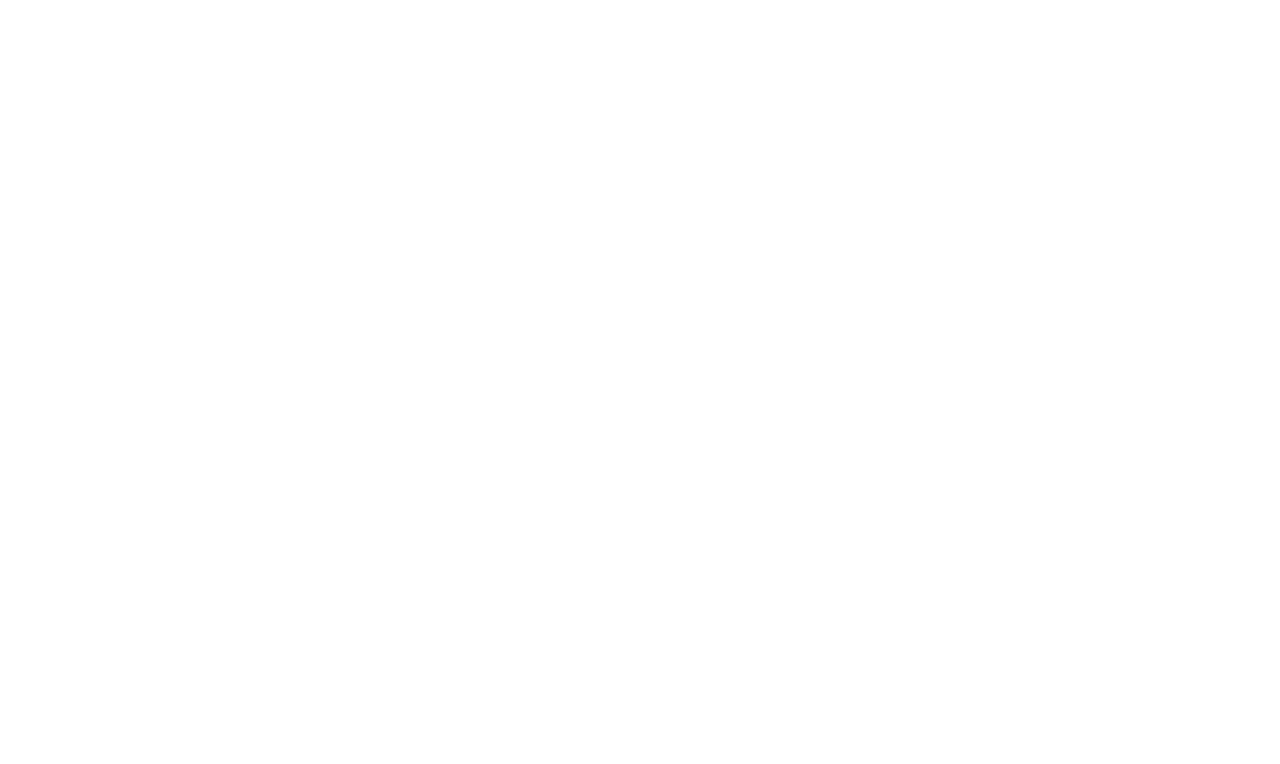
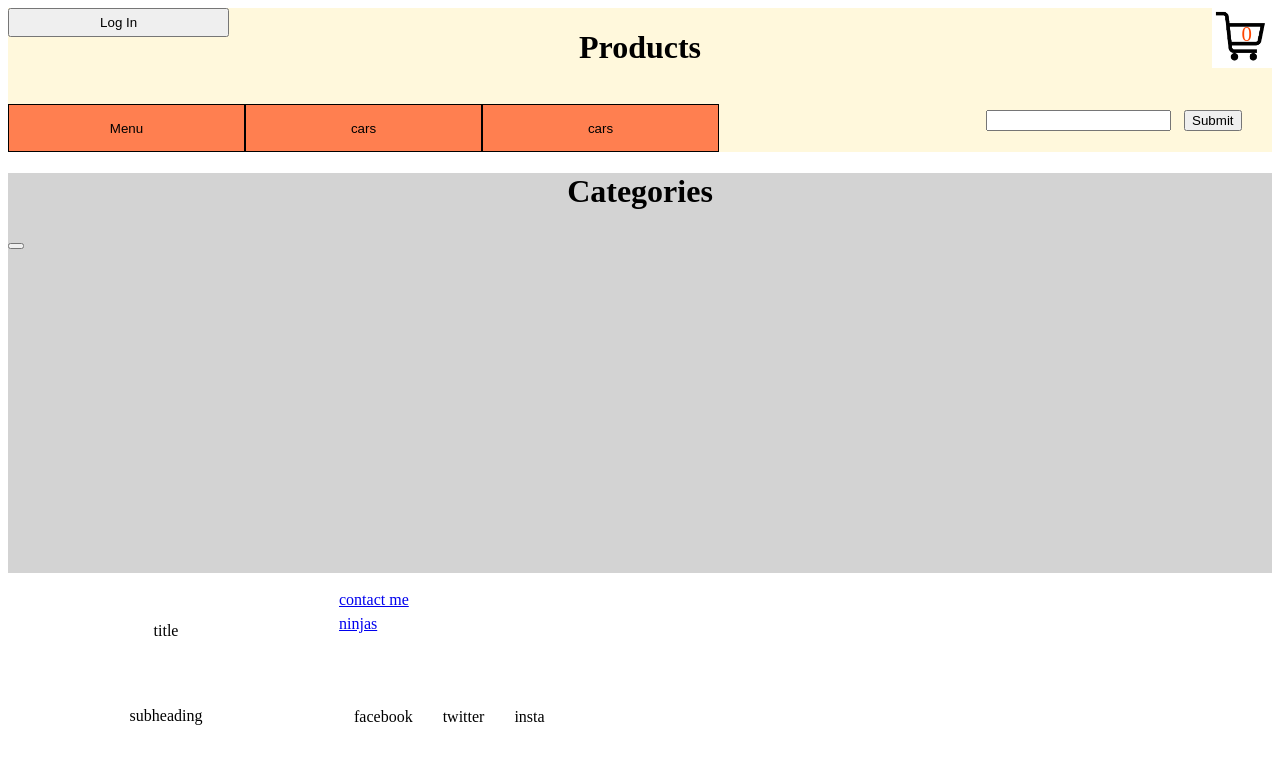
Before and after one commit to DanielHall-Eardley/online_store, a Vue app: page /products in a window 1280 px wide. Shown: the top 764 px of the page. Built offline with nearby package versions, Linux system fonts and the light colour scheme.

Commit message:
Feb 2 2018, third commit

```diff
--- a/src/router.js
+++ b/src/router.js
@@ -25,6 +25,21 @@ export default new Router({
       path: '/custom-products',
       name: 'custom-products',
       component: () => import('./views/CustomProduct.vue')
+    },
+    {
+      path: '/checkout',
+      name: 'checkout',
+      component: () => import('./views/Checkout.vue')
+    },
+    {
+      path: '/products',
+      name: 'products',
+      component: () => import('./views/Products.vue')
+    },
+    {
+      path: '/login',
+      name: 'login',
+      component: () => import('./views/LoginPage.vue')
     }
   ]
 })
--- a/src/stateModules/productState.js
+++ b/src/stateModules/productState.js
@@ -7,6 +7,11 @@ let products = {
                     options: []
                 }
             ]
+        },
+        product: {
+            name: "Hellcat",
+            summary: "Dodge Charger with 707hp coming from a 6.2 supercharged Hemi",
+            price: 80000
         }
     },
     mutations: {
--- a/src/stateModules/shopConfigurationState.js
+++ b/src/stateModules/shopConfigurationState.js
@@ -8,9 +8,40 @@ let shopConfig = {
         },
         menus: [
             {
+                category: "Menu",
+                toggle: false,
+                order: 1,
+                links: [
+                    {
+                        url: "/home",
+                        product: "Home"
+                    },
+                    {
+                        url: "/products",
+                        product: "Products"
+                    },
+                    {
+                        url: "/login",
+                        product: "Login",
+                    },
+                    {
+                        url: "/custom-product",
+                        product: "Custom Product",
+                    },
+                    {
+                        url: "/checkout",
+                        product: "Checkout",
+                    },
+                    {
+                        url: "/about",
+                        product: "About"
+                    }
+                ]
+            },
+            {
                 category: "cars",
                 toggle: false,
-                order: 1,
+                order: 2,
                 links: [
                     {
                         url: "url",
@@ -24,7 +55,7 @@ let shopConfig = {
             }, {
                 category: "cars",
                 toggle: false,
-                order: 2,
+                order: 3,
                 links: [
                     {
                         url: "url",
--- a/src/views/About.vue
+++ b/src/views/About.vue
@@ -1,5 +1,38 @@
 <template>
-  <div class="about">
-    <h1>This is an about page</h1>
+  <div id="products">
+    <header class="header">
+      <StoreName title="About"></StoreName>
+      <Cart></Cart>
+      <Login></Login>
+      <Menu></Menu>
+      <FindProduct></FindProduct>
+    </header>
+    <footer class="footer">
+      <Content></Content>
+    </footer>
   </div>
 </template>
+
+<script>
+import StoreName from "@/components/StoreName.vue";
+import Cart from "@/components/Cart.vue";
+import FindProduct from "@/components/FindProduct.vue";
+import Login from "@/components/Login.vue";
+import Content from "@/components/Footer.vue";
+import Menu from "@/components/Menu.vue";
+
+export default {
+  components:{
+    StoreName,
+    Cart,
+    FindProduct,
+    Login,
+    Content,
+    Menu,
+  }
+};
+</script>
+
+<style>
+
+</style>
--- a/src/views/Checkout.vue
+++ b/src/views/Checkout.vue
@@ -1,5 +1,5 @@
 <template>
   <div class="about">
-    <h1>This is an about page</h1>
+    <h1>This is an checkout page</h1>
   </div>
 </template>
--- a/src/views/CustomProduct.vue
+++ b/src/views/CustomProduct.vue
@@ -1,5 +1,38 @@
 <template>
-  <div class="about">
-    <h1>This is an custom product page</h1>
+  <div id="products">
+    <header class="header">
+      <StoreName title="Custom Product"></StoreName>
+      <Cart></Cart>
+      <Login></Login>
+      <Menu></Menu>
+      <FindProduct></FindProduct>
+    </header>
+    <footer class="footer">
+      <Content></Content>
+    </footer>
   </div>
 </template>
+
+<script>
+import StoreName from "@/components/StoreName.vue";
+import Cart from "@/components/Cart.vue";
+import FindProduct from "@/components/FindProduct.vue";
+import Login from "@/components/Login.vue";
+import Content from "@/components/Footer.vue";
+import Menu from "@/components/Menu.vue";
+
+export default {
+  components:{
+    StoreName,
+    Cart,
+    FindProduct,
+    Login,
+    Content,
+    Menu,
+  }
+};
+</script>
+
+<style>
+
+</style>
--- a/src/views/LoginPage.vue
+++ b/src/views/LoginPage.vue
@@ -1,5 +1,5 @@
 <template>
   <div class="about">
-    <h1>This is an about page</h1>
+    <h1>This is an login page</h1>
   </div>
 </template>
--- a/src/views/Products.vue
+++ b/src/views/Products.vue
@@ -7,6 +7,18 @@
       <Menu></Menu>
       <FindProduct></FindProduct>
     </header>
+    <main id="products-section">
+      <StoreName title="Categories"></StoreName>
+      <div id="product-list">
+        <div class="list-item">
+          <h3 class="item-title"></h3>
+          <p class="item-summary"></p>
+          <span class="item-price"></span>
+          <button class="item-buy"></button>
+          <img class=item-image/>
+        </div>
+      </div>
+    </main>
     <footer class="footer">
       <Content></Content>
     </footer>
@@ -34,5 +46,10 @@ export default {
 </script>
 
 <style>
-
+  #products-section{
+    min-height: 50vh;
+    height: auto;
+    width: 100%;
+    background: lightgrey;
+  }
 </style>
```
Also changed, not shown: src/components/Menu.vue (line endings or trailing spaces).
